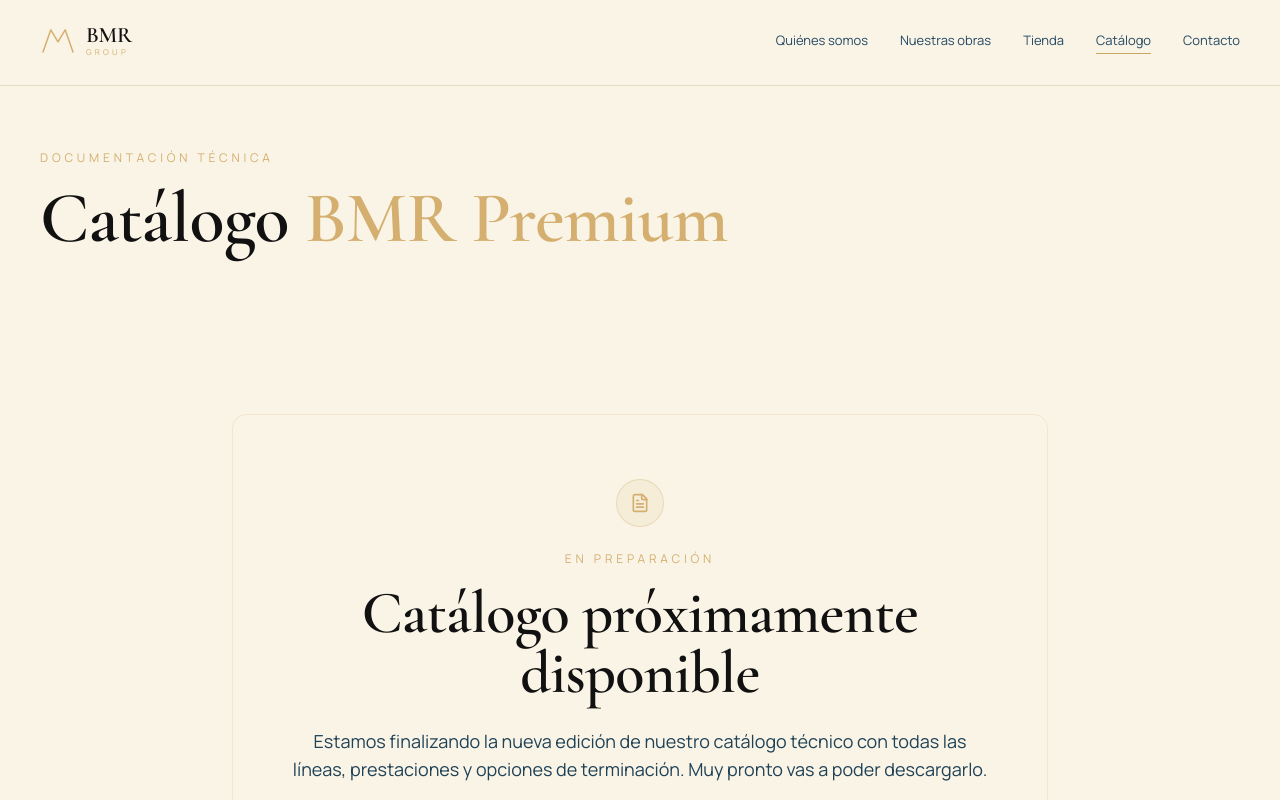
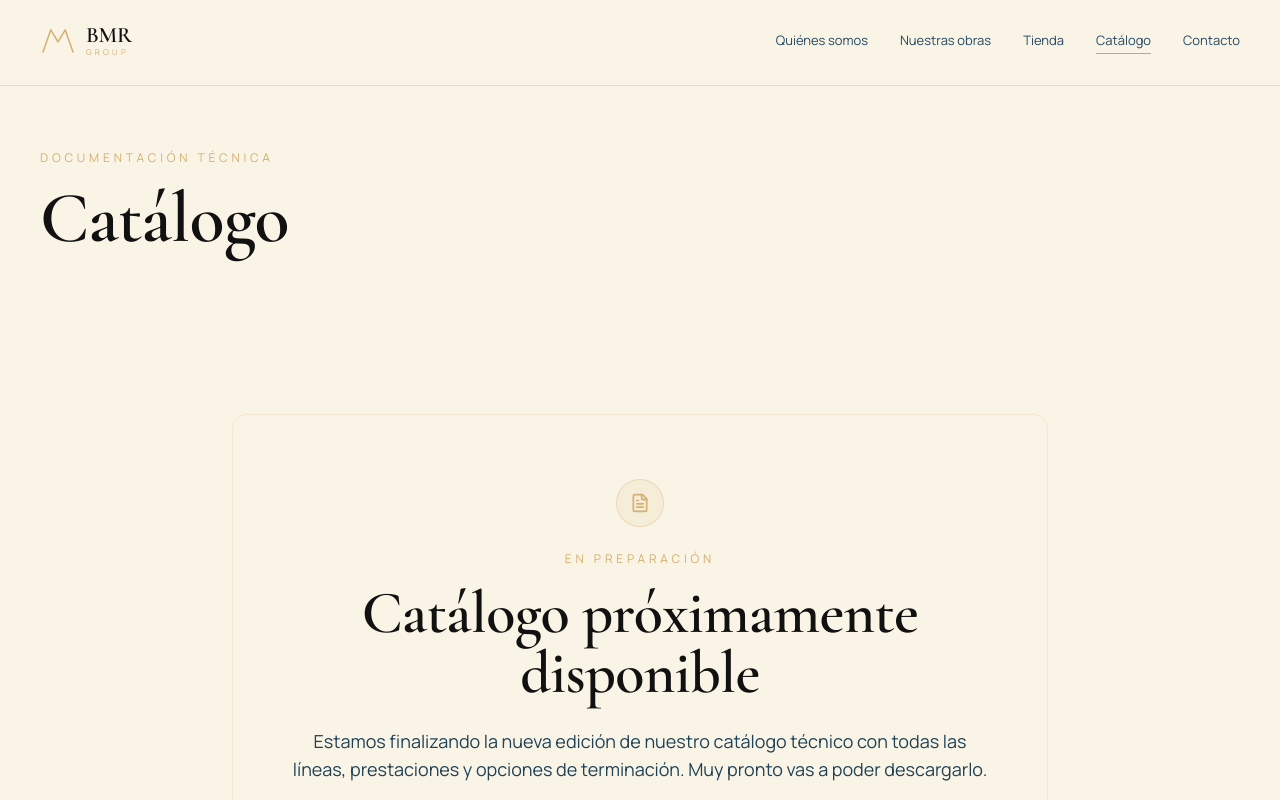
Before and after one commit to Danibentan/WebpageBmrgroup, a Next.js app: page /catalogo in a window 1280 px wide. Shown: the top 800 px of the page. Built offline with nearby package versions, Linux system fonts and the light colour scheme.

Commit message:
Shorten catálogo hero title to only 'Catálogo'

```diff
--- a/app/catalogo/page.tsx
+++ b/app/catalogo/page.tsx
@@ -18,7 +18,7 @@
       <section className="mx-auto max-w-7xl px-6 pb-10 pt-12 md:px-10 md:pt-16">
         <p className="text-xs uppercase tracking-[0.32em] text-[#D4AF6F]">DOCUMENTACIÓN TÉCNICA</p>
         <h1 className="mt-4 font-editorial text-5xl leading-[0.98] text-[#111111] md:text-7xl">
-          Catálogo <em className="text-[#D4AF6F] not-italic italic">BMR Premium</em>
+          Catálogo
         </h1>
       </section>
 
```
